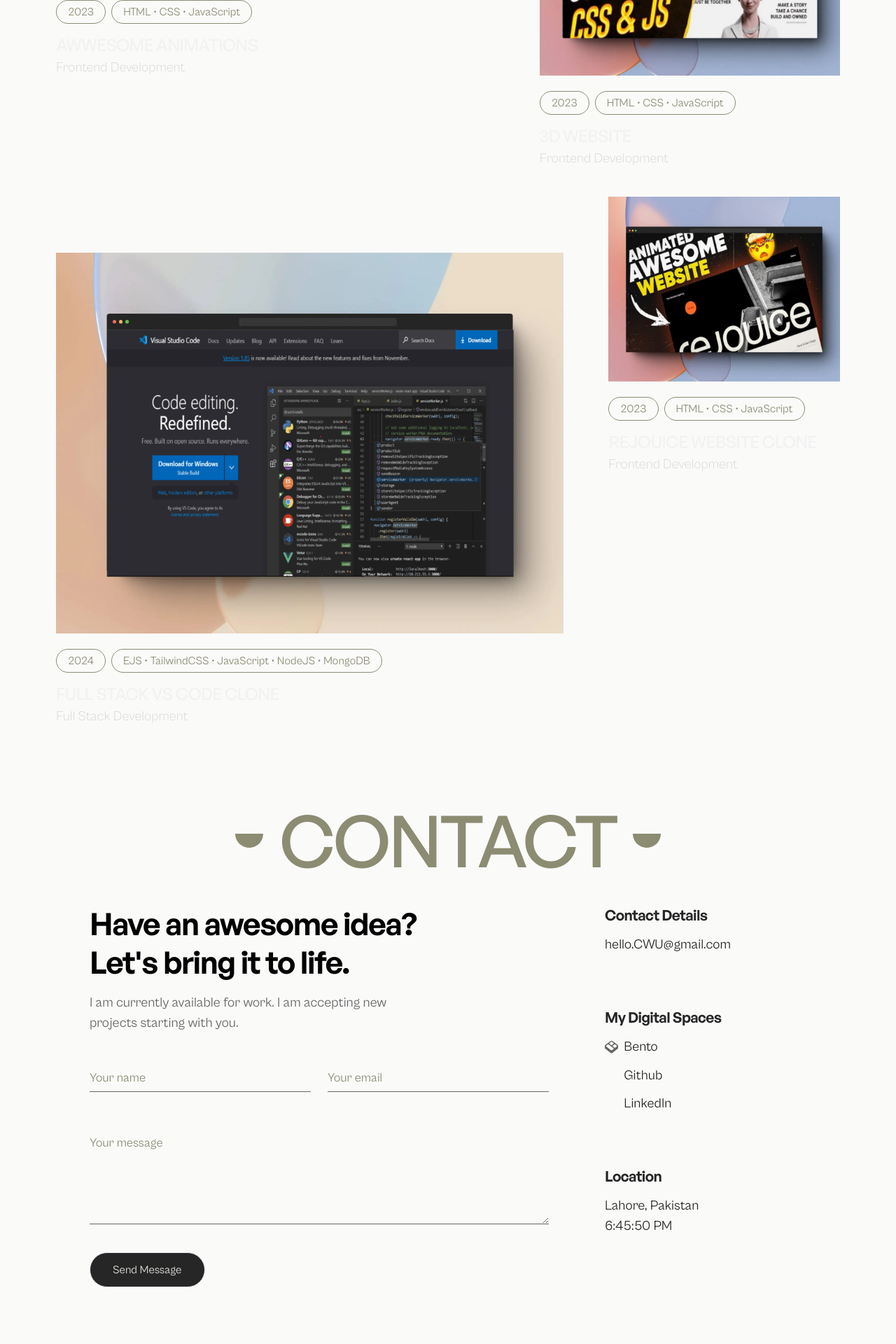
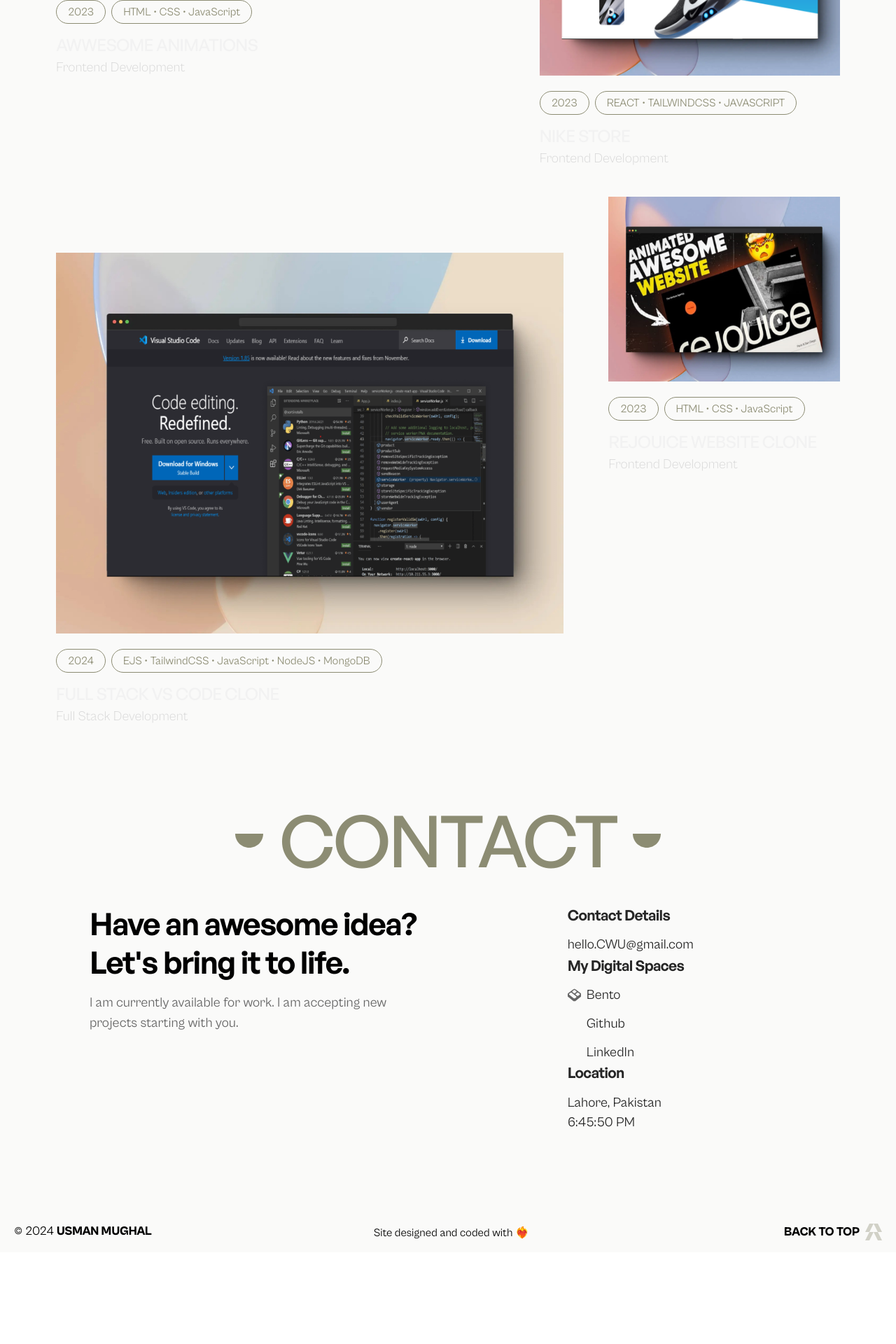
Before and after one commit to CodeWithUsman0/folio, a React (Vite) app: page / in a window 1280 px wide. Shown: the part 5560-7480 px from the top of the page at 70% size. After the commit the page ends 7349 px from the top, so only its background shows below. Built offline with nearby package versions, Linux system fonts and the light colour scheme; some icons are missing.

Commit message:
first folio

```diff
--- a/src/components/homepage/Contact.jsx
+++ b/src/components/homepage/Contact.jsx
@@ -42,7 +42,7 @@ export default function Contact() {
 
 
       <Heading title="Contact" />
-      <div ref={contactSection} className="mt-10 flex flex-col gap-20 md:grid md:grid-cols-6 md:px-12">
+      <div ref={contactSection} className="mt-10 flex flex-col gap-15 md:grid md:grid-cols-6 md:px-12">
         <div className="col-span-4">
           <h3 ref={heading} className="max-w-lg 2xl:max-w-3xl text-heading-3 2xl:text-7xl font-semibold leading-tight translate-y-10 opacity-0">
             Have an awesome idea? Let&apos;s bring it to life.
@@ -50,7 +50,7 @@ export default function Contact() {
           <p ref={body} className="mt-4 max-w-md 2xl:max-w-2xl text-body-2 2xl:text-4xl text-accent-100 translate-y-10 opacity-0">
             I am currently available for work. I am accepting new projects starting with you.
           </p>
-          <form
+          {/* <form
             name="contact"
             action="/contact"
             autoComplete="off"
@@ -120,7 +120,7 @@ export default function Contact() {
                 </span>
               </span>
             </button>
-          </form>
+          </form> */}
         </div>
         <div className="col-span-2 grid grid-cols-1 gap-x-4 gap-y-8 text-accent-300 sm:grid-cols-2 sm:gap-y-0 md:grid-cols-1">
           <div className="space-y-3 ">
--- a/src/components/homepage/Works.jsx
+++ b/src/components/homepage/Works.jsx
@@ -41,13 +41,13 @@ export default function Works({ forwardedRef }) {
         </div>
         <div className="col-span-1 pt-0 md:col-span-5 md:pt-80">
           <Projects
-            link="https://realbusinessaccountants.netlify.app"
+            link="https://nike-store-jsstack.vercel.app/"
             img={acc}
-            alt="3D website"
-            name="3D website"
+            alt="Nike Store"
+            name="Nike store"
             type="Frontend Development"
             year="2023"
-            tools="HTML • CSS • JavaScript"
+            tools="REACT • TAILWINDCSS • JAVASCRIPT"
           />
         </div>
         <div className="col-span-1 h-fit pt-0 md:col-span-8 md:pt-20">
```
Also changed, not shown: src/assets/images/3d.webp.
